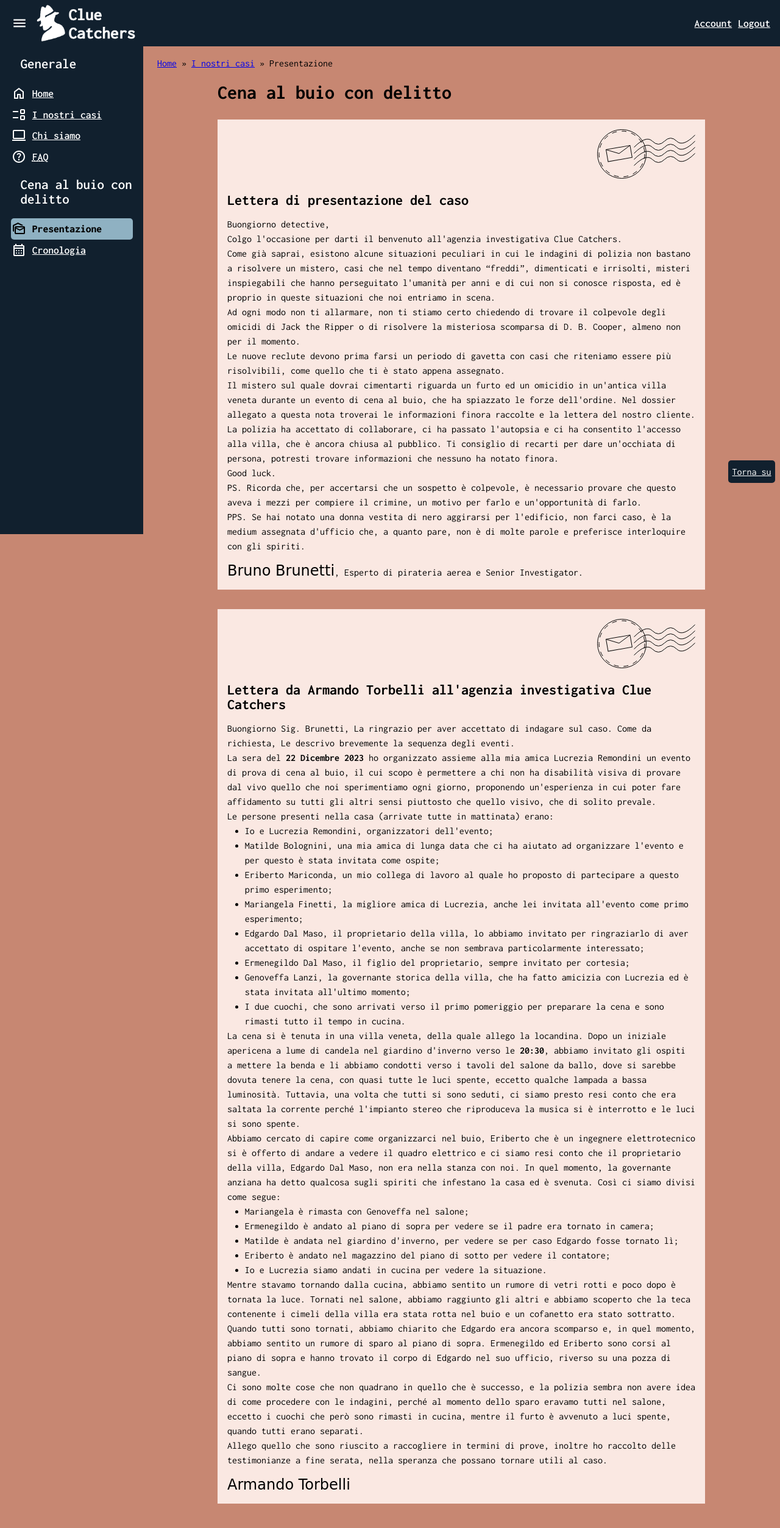
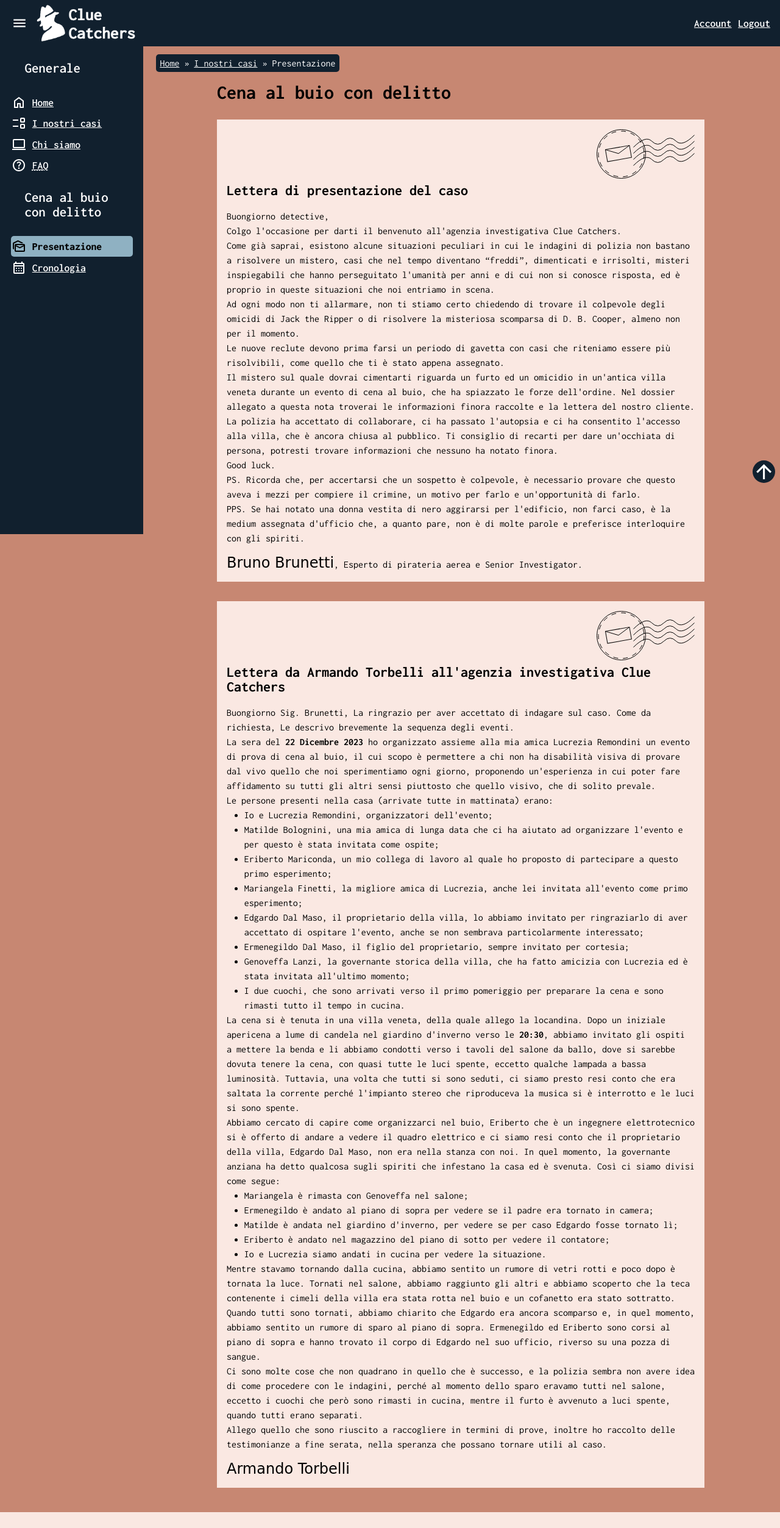
Before and after one commit to samuele-visentin/unipd-TecWeb, a PHP site: page /case.php?id=000000000000001 in a window 1280 px wide. Shown: the whole page at 61% size. After the commit the page ends 2480 px from the top, so only its background shows below. Run offline with PHP 8.4, Linux system fonts and the light colour scheme; the visitor is signed in with stand-in values (Sample User, id 1); data comes from the database, SQL or seed files in the repository.

Commit message:
Fix su breadcrumb per contrasto link

```diff
--- a/src/accedi.php
+++ b/src/accedi.php
@@ -11,7 +11,7 @@
     $content = file_get_contents("templates/accedi_layout.html");
     $keywords = '';
     $description = '';
-    $breadcrumbs = '<p><a href="index.php" lang="en">Home</a> >> Accedi</p>';
+    $breadcrumbs = '<p><a href="index.php" lang="en">Home</a> &raquo; Accedi</p>';
     $account = '<li id="signupButton"><a href="registarti.php" lang="en">Sign up</a></li>';
 
     $page = str_replace("[title]", $title, $layout);
--- a/src/assets/css/main.css
+++ b/src/assets/css/main.css
@@ -25,7 +25,7 @@
     --contentMenuWidth: 200px;
 
     /* PAGE-CONTENT PARAMETERS */
-    --contentLeftPadding: calc(var(--menuLeftPadding) + var(--menuRightPadding) + var(--contentMenuWidth) + 2px + 1.5em);
+    --contentLeftPadding: calc(var(--menuLeftPadding) + var(--menuRightPadding) + var(--contentMenuWidth) + 1.5em);
     --contentRightPadding: 1.5em;
     --small-contentLeftPadding: 1.5em;
 
@@ -92,11 +92,11 @@ header #logo {
 }
 
 .menu a:link {
-    color: var(--lightColor);
+    color: rgb(var(--aLink));
 }
 
 .menu a:visited {
-    color: var(--lightColor);
+    color: rgb(var(--aVisited));
 }
 
 .menu a[disabled] {
@@ -111,7 +111,7 @@ header #logo {
 .menu ul li {
     padding-top: 0.3em;
     padding-bottom: 0.3em;
-    padding-left: 10px;
+    padding-left: 0.6em;
 }
 
 .menu .menuSelected {
@@ -172,7 +172,7 @@ header #logo {
 #contentMenu .menuSection {
     font-weight: 600;
     font-size: 1.3em;
-    padding: 16px 0px 20px 16px;
+    padding: 1em 0 1.2em 1em;
 }
 
 .menu .menuButton {
@@ -235,8 +235,25 @@ header #logo {
 
 #breadcrumb {
     padding-left: var(--contentLeftPadding);
+    padding-right: var(--contentRightPadding);
     margin-top: 1em;
     margin-bottom: 1em;
+}
+
+#breadcrumb p {
+    display: inline;
+    background-color: rgb(var(--secondary800));
+    padding: 0.4em;
+    border-radius: 5px;
+    color: rgb(var(--lightColor));
+}
+
+#breadcrumb a:link {
+    color: rgb(var(--aLink));
+}
+
+#breadcrumb a:visited {
+    color: rgb(var(--aVisited));
 }
 
 #breadcrumb.toggleMenu {
@@ -263,11 +280,17 @@ header #logo {
 
 #backToTop {
     padding: 0.4em;
-    border-radius: 5px;
+    border-radius: 20px;
     background-color: rgb(var(--secondary800));
     position: fixed;
     right: 0.5em;
     bottom: 0.5em;
+    text-indent: -999em;
+    min-width: 1.5em;
+    min-height: 1.5em;
+    background-image: url(../images/toTop.svg);
+    background-repeat: no-repeat;
+    background-size: contain;
 }
 
 #backToTop:link {
@@ -300,6 +323,10 @@ header #logo {
     margin-bottom: 1em;
 }
 
+#content h2 {
+    margin-bottom: 0.8em;
+}
+
 /*************************************
     MAIN LETTER STYLE
 *************************************/
@@ -321,7 +348,7 @@ header #logo {
     padding-left: 1.8em;
 }
 
-#content section.letter header, #content section.letter footer{
+#content section.letter footer{
     padding: 1em 0;
 }
 
@@ -341,6 +368,7 @@ header #logo {
     gap: 0.5em 1em;
     grid-template-columns: minmax(min-content, max-content);
     padding: 1em;
+    margin-bottom: 1em;
 }
 
 #content section.timeline dt, #content section.timeline dd {
@@ -392,6 +420,8 @@ header #logo {
 
 #content .case div {
     order: 2;
+    display: flex;
+    flex-direction: column;
 }
 
 #content .case img {
@@ -406,9 +436,21 @@ header #logo {
 }
 
 #content .case p {
-    margin: 0 1em;
+    margin: 0 1em 1em 1em;
 }
 
 #content .case a {
-    margin: 0 1em;
+    align-self: flex-end;
+    margin-top: auto;
+    background-color: rgb(var(--secondary800));
+    padding: 0.4em;
+    border-radius: 5px;
 }
+
+#content .case a:link {
+    color: rgb(var(--aLink));
+}
+
+#content .case a:visited {
+    color: rgb(var(--aVisited));
+}
--- a/src/assets/css/mini.css
+++ b/src/assets/css/mini.css
@@ -57,3 +57,7 @@ header #logo {
 #content .case header {
     margin-top: 1em;
 }
+
+#content .case a {
+    align-self: center;
+}
--- a/src/case.php
+++ b/src/case.php
@@ -6,8 +6,9 @@ require_once("data/indagine.php");
 require_once("components/sidebar.php");
 
 if(!(isset($_SESSION["userId"]) && $_SESSION["userId"] !== "")) {
+    /*
     header("Location: accedi.php");
-    exit();
+    exit();*/
 }
 if(isset($_GET["id"]) && $_GET["id"] !== "") {
     $caseId = $_GET["id"];
--- a/src/timeline.php
+++ b/src/timeline.php
@@ -6,8 +6,9 @@ require_once("data/indagine.php");
 require_once("components/sidebar.php");
 
 if(!(isset($_SESSION["userId"]) && $_SESSION["userId"] !== "")) {
+    /*
     header("Location: accedi.php");
-    exit();
+    exit();*/
 }
 if(isset($_GET["id"]) && $_GET["id"] !== "") {
     $caseId = $_GET["id"];
```
Also changed, not shown: src/assets/images/toTop.svg (added).
